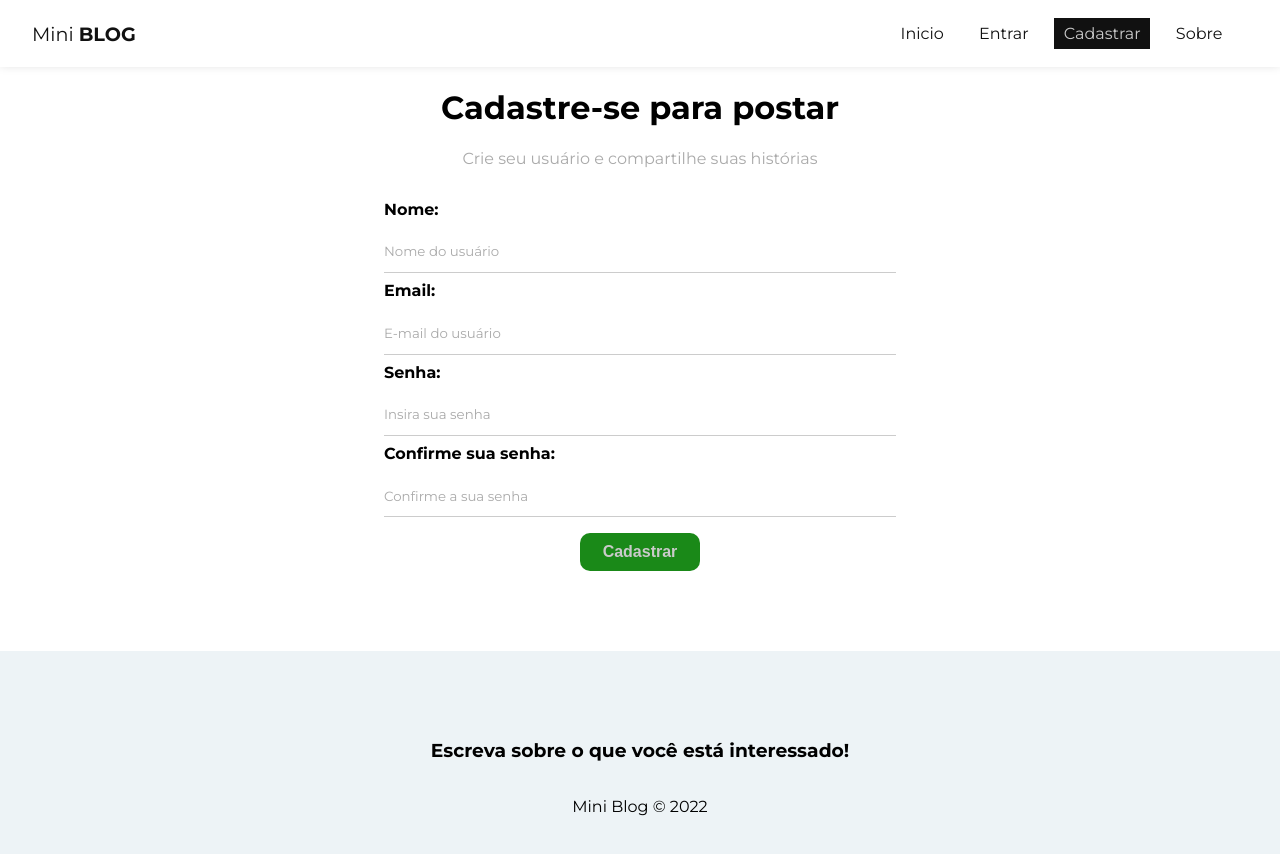
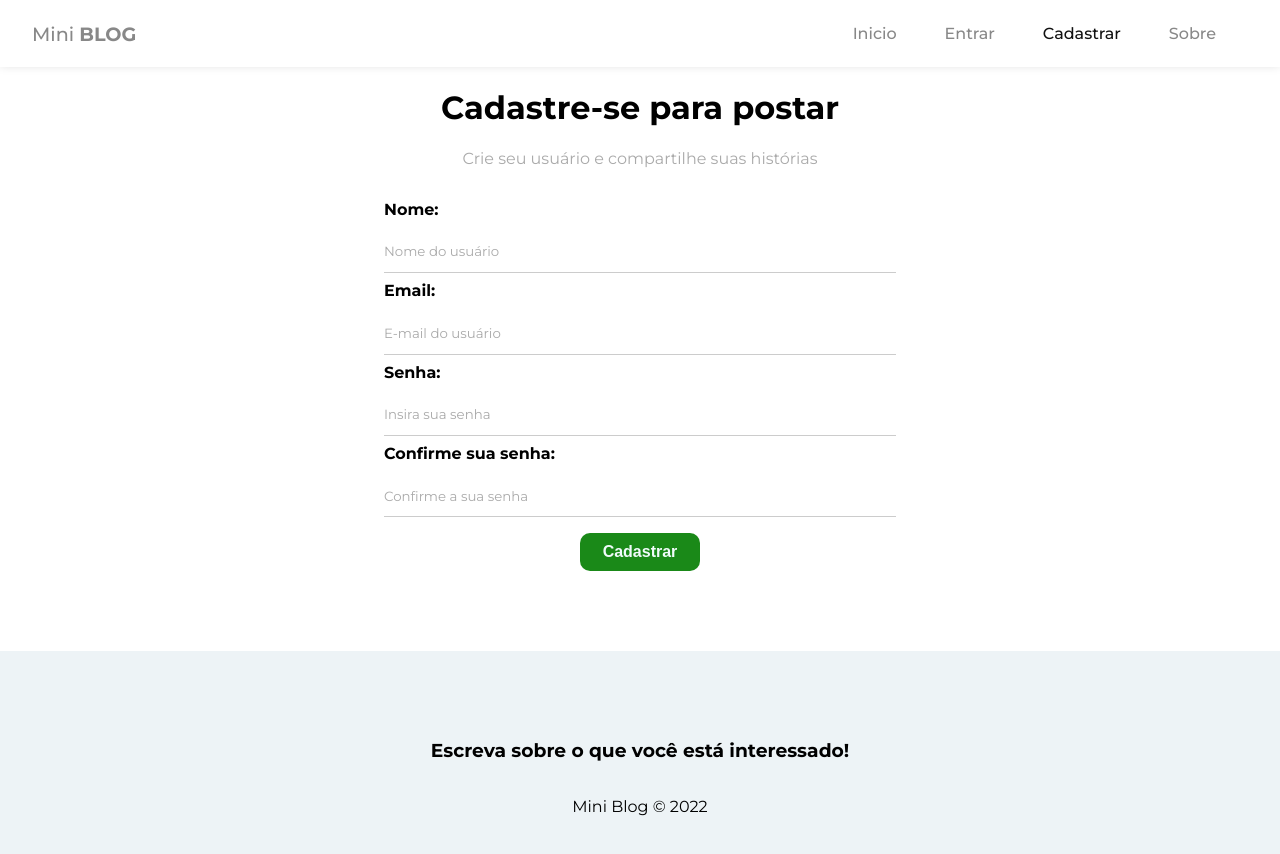
Before and after one commit to SilasRodrigues19/TechBlog, a React (Create React App) app: page /register in a window 1280 px wide. Shown: the top 854 px of the page. Built offline with nearby package versions, Linux system fonts and the light colour scheme; no server answers.

Commit message:
refactor: update navbar links

```diff
--- a/src/components/Navbar/Navbar.module.scss
+++ b/src/components/Navbar/Navbar.module.scss
@@ -3,8 +3,8 @@
 
 .navbar {
   @include flexCenter(space-between);
-  box-shadow: rgba(0, 0, 0, .15) 0 -2px 10px 0;
-  padding: .5rem 2rem;
+  box-shadow: rgba(0, 0, 0, 0.15) 0 -2px 10px 0;
+  padding: 0.5rem 2rem;
   .brand {
     font-size: 1.2rem;
     span {
@@ -18,12 +18,21 @@
     li {
       margin-right: 1rem;
       a {
-        padding: .4rem .6rem;
+        padding: 0.4rem 1rem;
       }
     }
     .active {
+      color: #111;
+    }
+    .signup {
+      color: #f1fbfb;
       background: #111;
-      color: #cacaca;
+      border: 1px solid #111;
+      border-radius: 0.3rem;
+      &:hover {
+        color: #111;
+        background: transparent;
+      }
     }
   }
 }
--- a/src/index.scss
+++ b/src/index.scss
@@ -28,13 +28,14 @@ nav button {
   text-decoration: none;
   background: transparent;
   border: none;
-  color: #111;
+  color: #888;
   transition: 0.4s;
   font-size: 1rem;
+  font-weight: 500;
   cursor: pointer;
   font-family: $mainFont;
   &:hover {
-    color: #bbb;
+    color: #111;
   }
 }
 
@@ -64,7 +65,7 @@ form {
 
 .btn {
   background: #1a8918;
-  color: #cacaca;
+  color: #f1fbfb;
   text-align: center;
   cursor: pointer;
   border-radius: pxToRem(10);
@@ -96,7 +97,7 @@ form {
   }
   &:hover {
     background: #0f730c;
-    color: #cacaca;
+    color: #f1fbfb;
   }
 }
 
```
